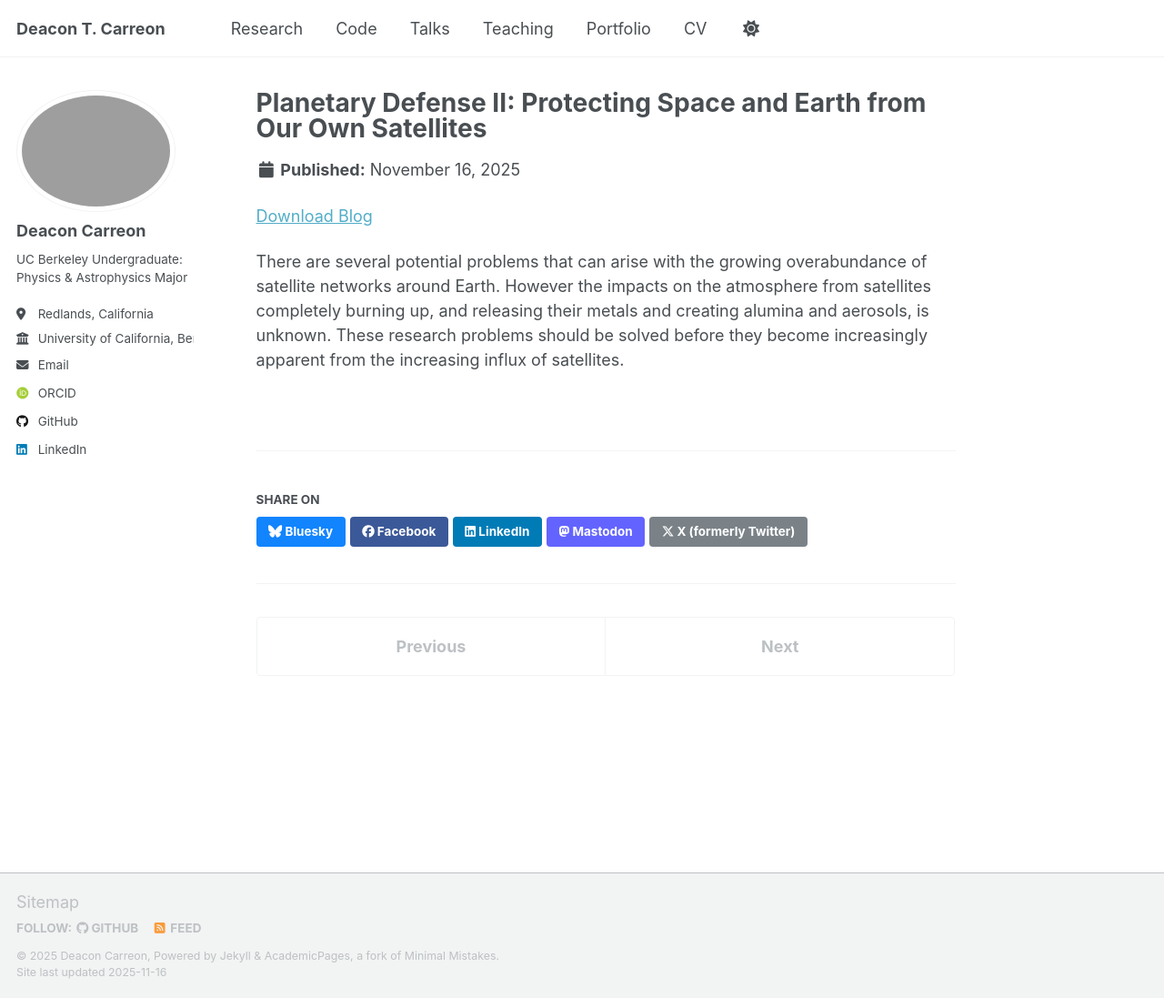
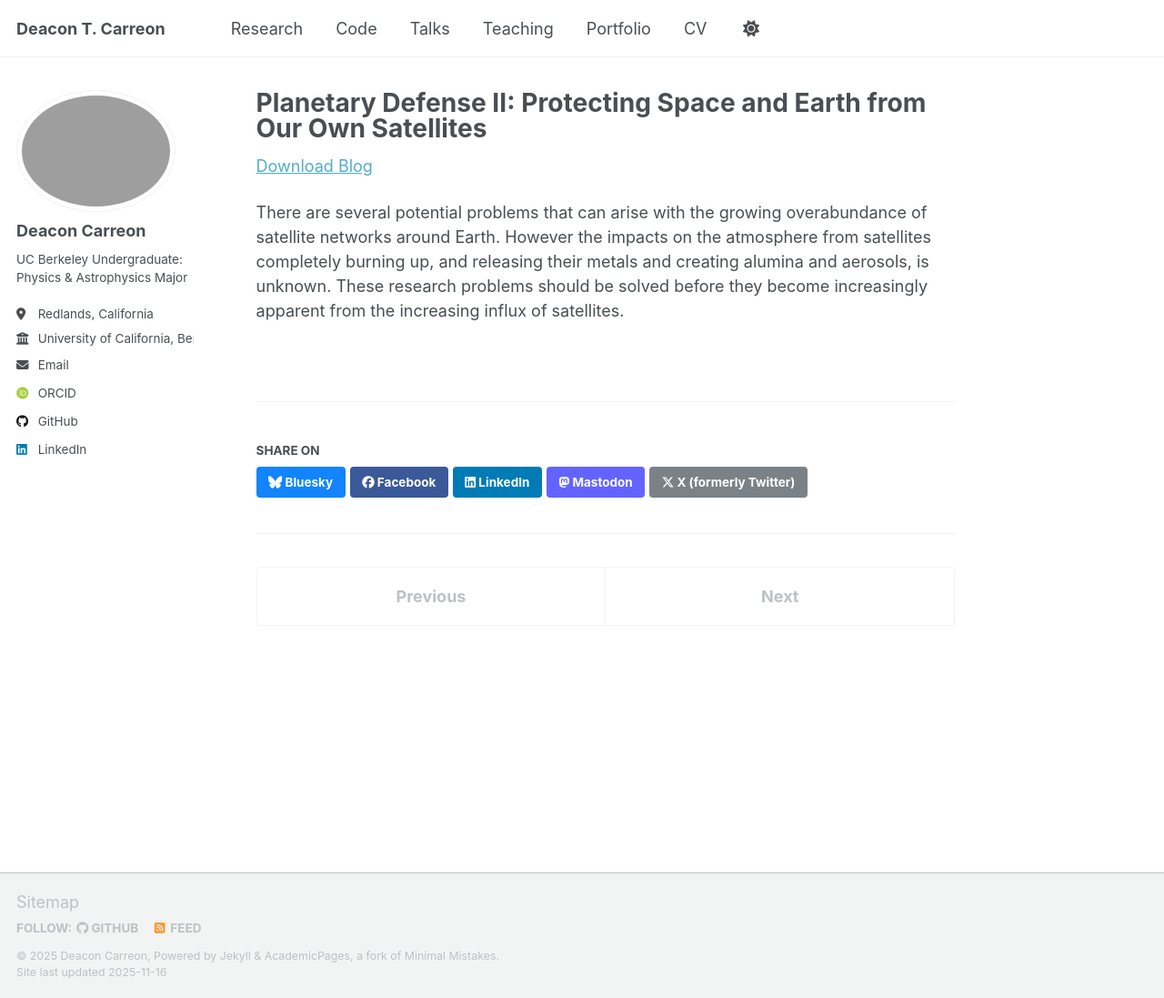
Before and after one commit to DeaconTCarreon/deacontcarreon.github.io, a Jekyll site: the page built from _portfolio/portfolio-2.md, in a window 1280 px wide and 1097 px high. Shown: the whole window at 91% size. Built offline with Jekyll 4.4.1, drawn with Linux system fonts in a browser that asks for light colours; some web fonts are replaced; a script that is not in the unit is left out; some of the changed lines change nothing that is shown.

Commit message:
1900 removed

```diff
--- a/_layouts/single.html
+++ b/_layouts/single.html
@@ -34,14 +34,14 @@ layout: default
           <p class="page__date"><strong><i class="fa fa-fw fa-calendar" aria-hidden="true"></i> {{ site.data.ui-text[site.locale].date_label | default: "Published:" }}</strong> <time datetime="{{ page.modified | date: "%Y-%m-%d" }}">{{ page.modified | date: "%B %d, %Y" }}</time></p>
         {% endif %}
 
-        {% if page.collection == 'teaching' %}
+        <!-- {% if page.collection == 'teaching' %}
           <p> {{ page.type }}, <i>{{ page.venue }}</i>, {{ page.date | default: "1900-01-01" | date: "%Y" }} </p>
         {% elsif page.venue and page.date %}
           <p>Published in <i>{{ page.venue }}</i>, {{ page.date | default: "1900-01-01" | date: "%Y" }} </p>
         {% elsif page.date %}
           <p class="page__date"><strong><i class="fa fa-fw fa-calendar" aria-hidden="true"></i> {{ site.data.ui-text[site.locale].date_label | default: "Published:" }}</strong> <time datetime="{{ page.date | date_to_xmlschema }}">{{ page.date | default: "1900-01-01" | date: "%B %d, %Y" }}</time></p>
         {% endif %}
-        </header>
+        </header> -->
       {% endunless %}
 
       <section class="page__content" itemprop="text">
--- a/_portfolio/portfolio-2.md
+++ b/_portfolio/portfolio-2.md
@@ -1,6 +1,6 @@
 ---
 title: "Planetary Defense II: Protecting Space and Earth from Our Own Satellites"
-excerpt: "The overabundance of satellites in space has onsequences to be known when they burn up in the atmosphere. (Image Credit: ESA)<br/><img src='/images/ATV-1 Reentry.png'>"
+excerpt: "The overabundance of satellites in space has unknown consequences when they burn up in the atmosphere. (Image Credit: ESA)<br/><img src='/images/ATV-1 Reentry.png'>"
 collection: portfolio
 ---
 
```
